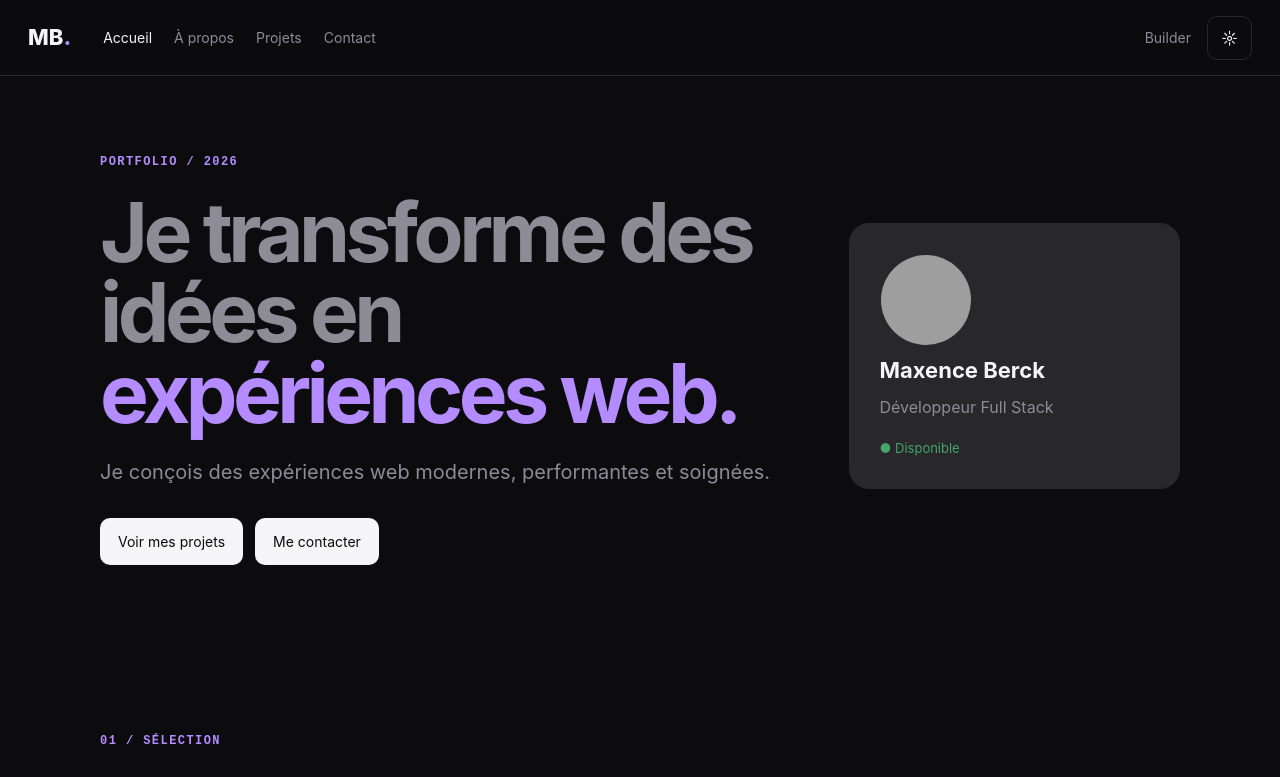
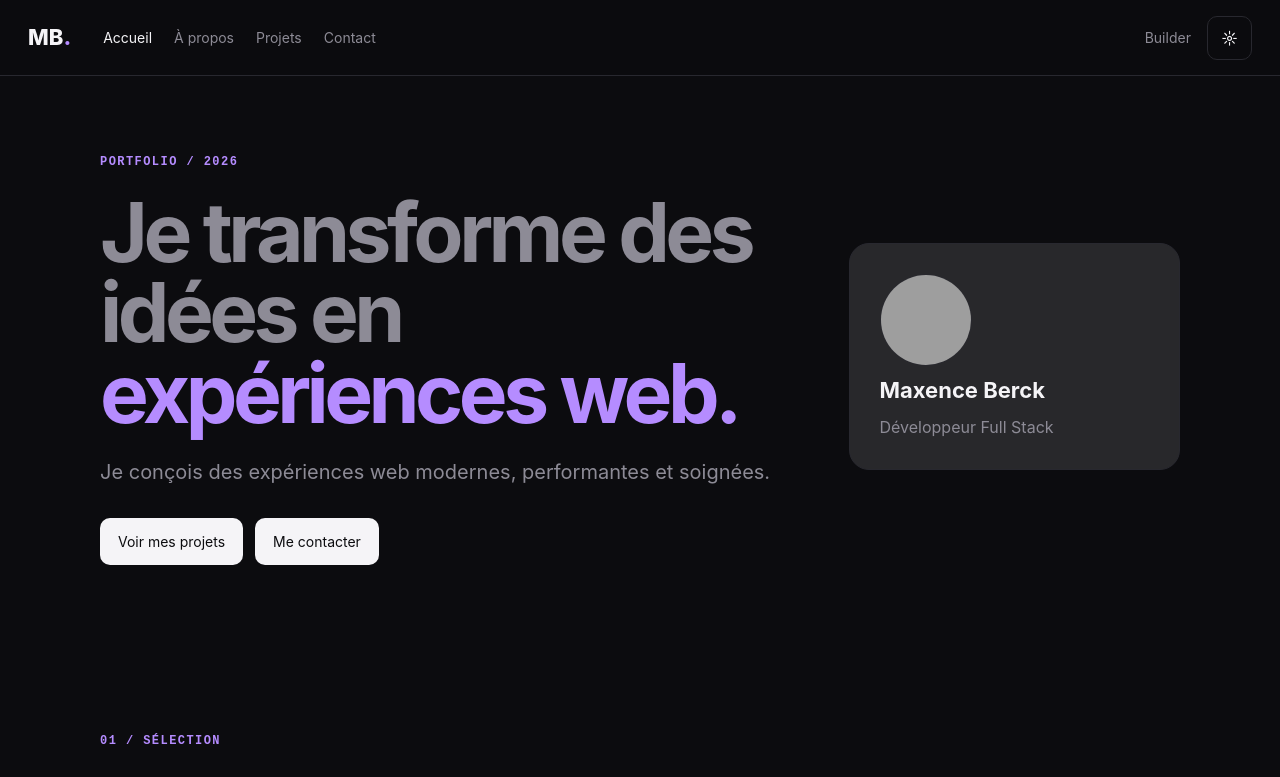
Before and after one commit to maxberck/portfolio_React, a React (Vite) app: page / in a window 1280 px wide. Shown: the top 777 px of the page. Built offline with nearby package versions, Linux system fonts and the light colour scheme; grey boxes are pictures that could not be loaded.

Commit message:
Improve hero fallback and remove hardcoded availability

```diff
--- a/src/pages/Home.tsx
+++ b/src/pages/Home.tsx
@@ -1,12 +1,17 @@
+import { useState } from 'react'
 import type { Profile, Project, Skill, Testimonial } from '../types/portfolio'
 import { ProjectCard } from '../components/projects/ProjectCard'
 
 interface HomeProps { profile: Profile; projects: Project[]; skills: Skill[]; testimonials: Testimonial[]; onNavigate: (path: string) => void }
 
 export function Home({ profile, projects, skills, testimonials, onNavigate }: HomeProps) {
+  const [photoFailed, setPhotoFailed] = useState(false)
+  const initials = `${profile.firstName[0] ?? ''}${profile.lastName[0] ?? ''}`
+  const currentYear = new Date().getFullYear()
+
   return <main>
-    <section className="hero-section container"><div><span className="eyebrow">PORTFOLIO / 2026</span><h1>Je transforme des idées en <em>expériences web.</em></h1><p className="hero-lead">{profile.bio}</p><div className="actions"><a className="nav-link" href="/projects" onClick={(e) => { e.preventDefault(); onNavigate('/projects') }}>Voir mes projets</a><a className="nav-link" href="/contact" onClick={(e) => { e.preventDefault(); onNavigate('/contact') }}>Me contacter</a></div></div>
-      <div className="hero-card">{profile.photo ? <img className="hero-photo" src={profile.photo} alt={`${profile.firstName} ${profile.lastName}`} onError={(e) => { e.currentTarget.style.display = 'none' }} /> : <div className="hero-avatar">{profile.firstName[0]}{profile.lastName[0]}</div>}<strong>{profile.firstName} {profile.lastName}</strong><span>{profile.title}</span><i>● Disponible</i></div>
+    <section className="hero-section container"><div><span className="eyebrow">PORTFOLIO / {currentYear}</span><h1>Je transforme des idées en <em>expériences web.</em></h1><p className="hero-lead">{profile.bio}</p><div className="actions"><a className="nav-link" href="/projects" onClick={(e) => { e.preventDefault(); onNavigate('/projects') }}>Voir mes projets</a><a className="nav-link" href="/contact" onClick={(e) => { e.preventDefault(); onNavigate('/contact') }}>Me contacter</a></div></div>
+      <div className="hero-card">{profile.photo && !photoFailed ? <img className="hero-photo" src={profile.photo} alt={`${profile.firstName} ${profile.lastName}`} onError={() => setPhotoFailed(true)} /> : <div className="hero-avatar" aria-hidden="true">{initials}</div>}<strong>{profile.firstName} {profile.lastName}</strong><span>{profile.title}</span></div>
     </section>
     <section className="section container"><span className="eyebrow">01 / SÉLECTION</span><h2>Quelques projets.</h2><div className="project-grid">{projects.map((project) => <ProjectCard key={project.id} project={project} onOpen={(id) => onNavigate(`/projects/${id}`)} />)}</div>{!projects.length && <p className="empty">Aucun projet pour le moment.</p>}</section>
     <section className="section container split"><div><span className="eyebrow">02 / STACK</span><h2>Construire vite, sans sacrifier la qualité.</h2></div><div>{skills.map((skill) => <div className="skill-row" key={skill.id}><b>{skill.name}</b><span>{skill.level}</span></div>)}</div></section>
```
